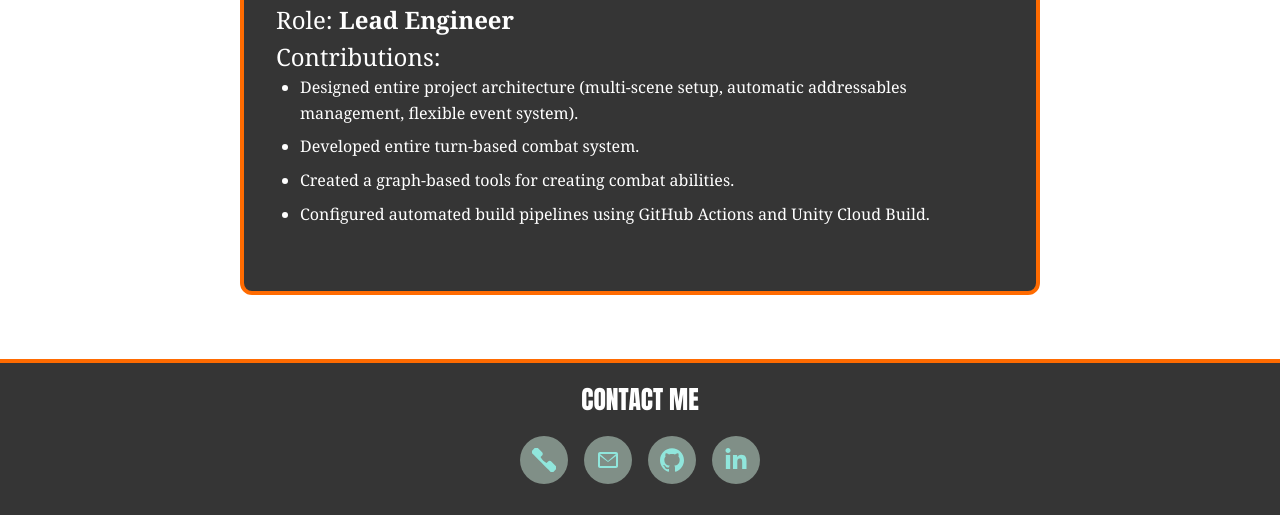
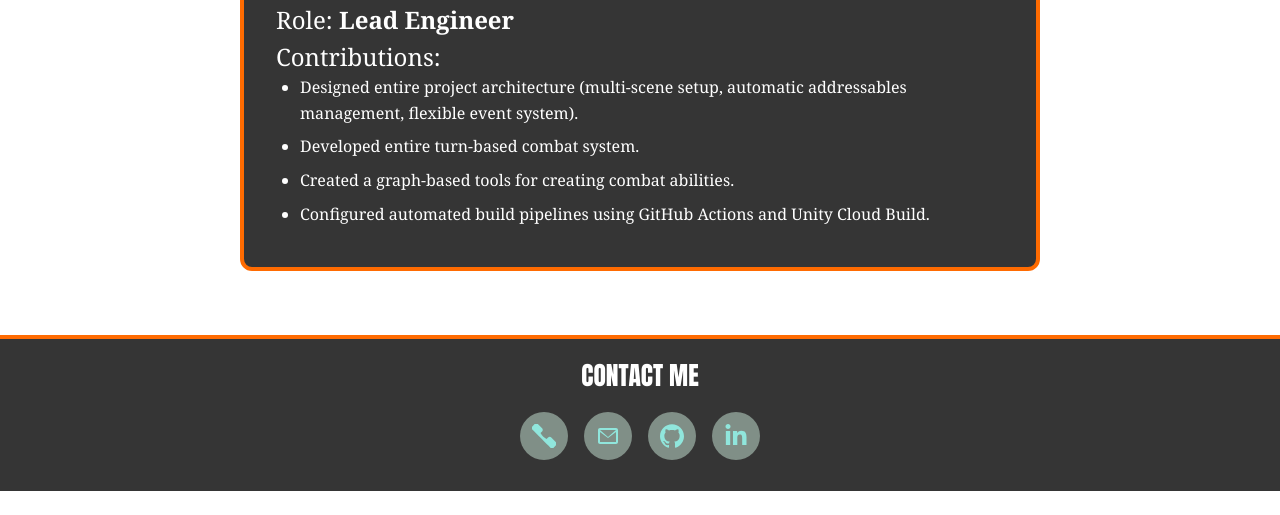
Before and after one commit to juna8001/juna8001.github.io, a Jekyll site: the page built from index.md, in a window 1280 px wide. Shown: the part 1302-1817 px from the top of the page. Built offline with Jekyll 4.4.1, drawn with Linux system fonts in a browser that asks for light colours; after the commit the page ends 1793 px from its top, so only the background shows below that.

Commit message:
style fix

```diff
--- a/_includes/project_preview.html
+++ b/_includes/project_preview.html
@@ -100,7 +100,7 @@
     .project-panel {
         border: 4px solid var(--acent-color);
         border-radius: 12px;
-        padding: .5rem 2rem 2rem 2rem;
+        padding: .5rem 2rem;
         margin-bottom: 2rem;
 
         background-color: var(--content-color);
```
